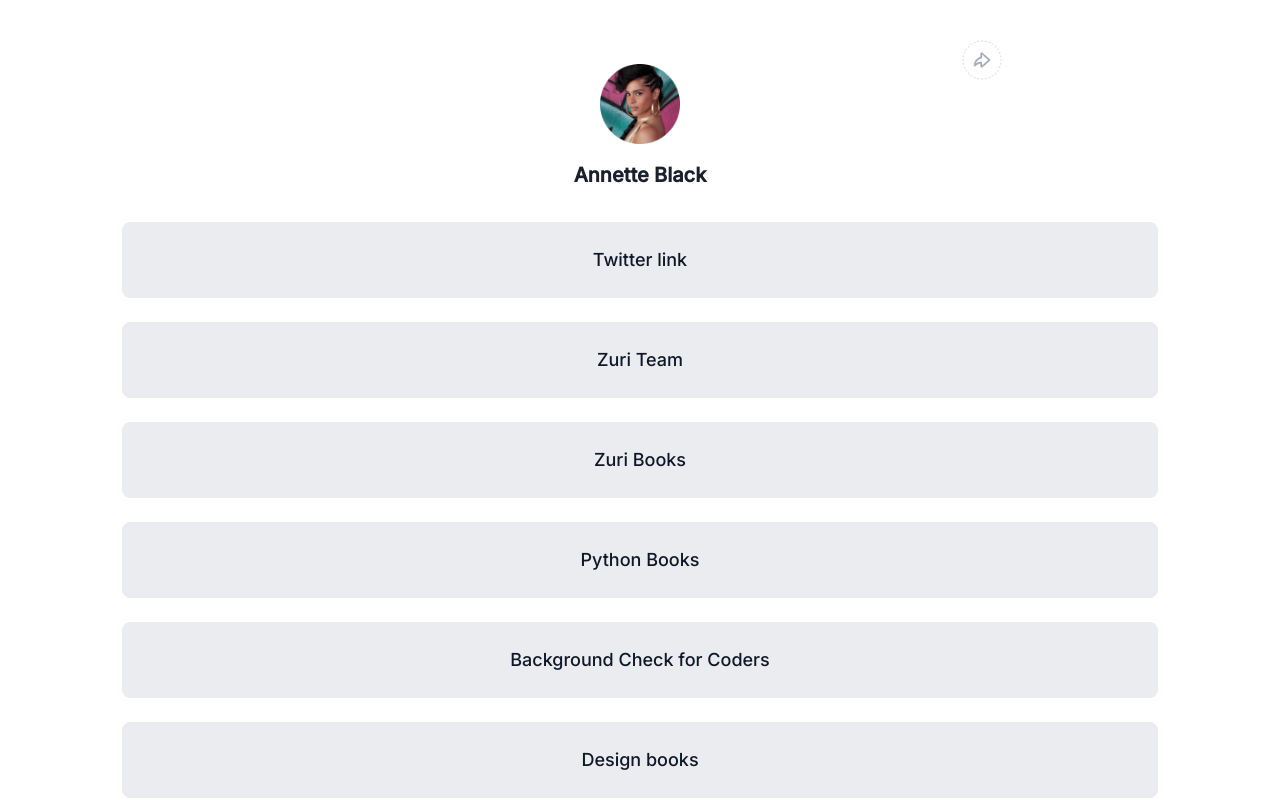
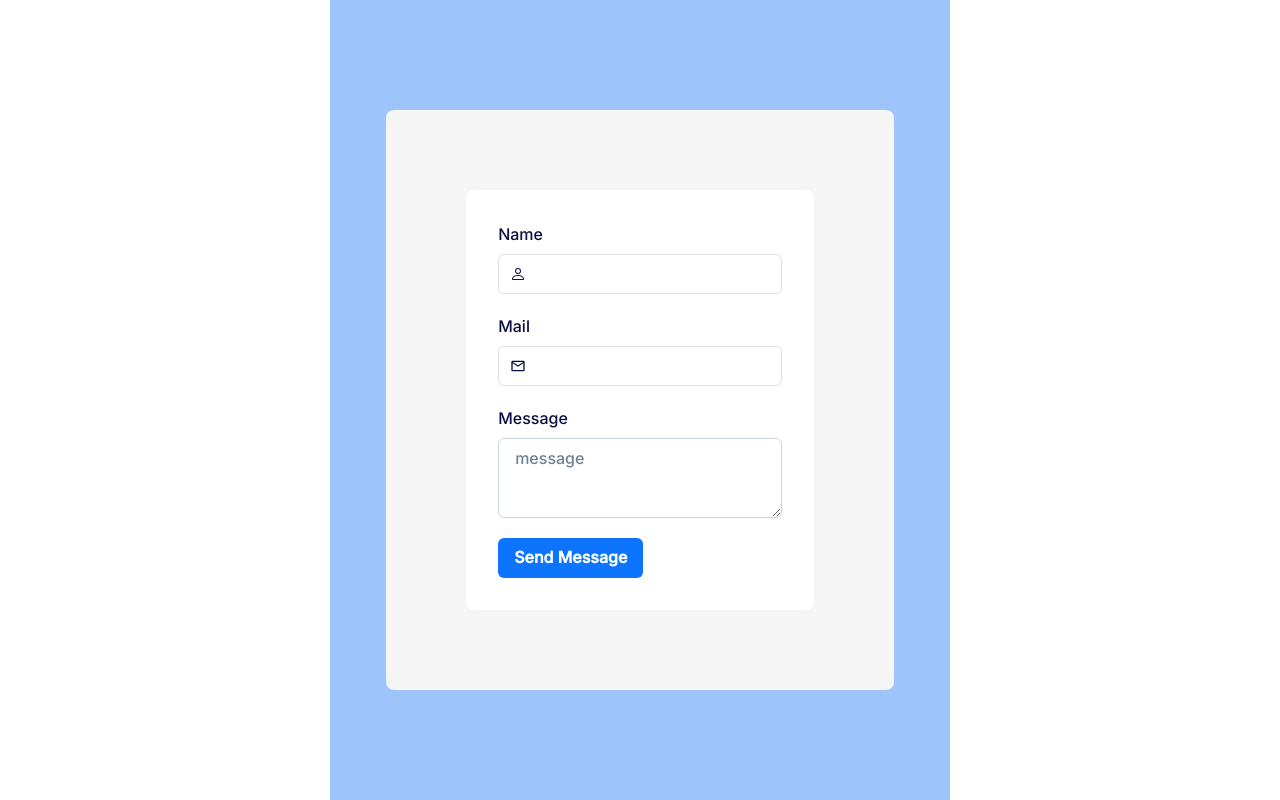
Before and after one commit to Lizzy223/linked-tree, a React (Create React App) app: page /contact in a window 1280 px wide. Shown: the top 800 px of the page. Built offline with nearby package versions, Linux system fonts and the light colour scheme.

Commit message:
feat: Added contact page

```diff
--- a/package.json
+++ b/package.json
@@ -16,6 +16,8 @@
     "framer-motion": "^7.6.1",
     "react": "^18.2.0",
     "react-dom": "^18.2.0",
+    "react-icons": "^4.6.0",
+    "react-router-dom": "^6.4.3",
     "react-scripts": "5.0.1",
     "typescript": "^4.8.4",
     "web-vitals": "^2.1.4"
--- a/src/App.tsx
+++ b/src/App.tsx
@@ -1,9 +1,15 @@
 import Homepage from './Pages/Homepage';
+import {Routes, Route} from 'react-router-dom'
+import Contact from './Pages/Contact';
 
 function App() {
   return (
     <div>
-      <Homepage/>
+       <Routes>
+          <Route path="/" element={<Homepage/>} />
+          <Route path='/contact' element={<Contact/>} />
+        </Routes>
+
     </div>
   );
 }
--- /dev/null
+++ b/src/Pages/Contact.js
@@ -0,0 +1,85 @@
+import {
+  Container,
+  Box,
+  Button,
+  VStack,
+  Wrap,
+  WrapItem,
+  FormControl,
+  FormLabel,
+  Input,
+  InputGroup,
+  InputLeftElement,
+  Textarea,
+} from '@chakra-ui/react';
+import {
+  MdOutlineEmail,
+} from 'react-icons/md';
+import {  BsPerson } from 'react-icons/bs';
+
+export default function Contact() {
+  return (
+    <Container bg="#9DC4FB" w={["100vw",'full']} display='flex' justifyContent='center' alignItems='center' flexDirection='column' h={['100vh','100vh']}  >
+
+        <Box
+          bg="whitesmoke"
+          color="white"
+          borderRadius="lg"
+          m={{ sm: 4, md: 16, lg: 10 }}
+          p={{ sm: 5, md: 5, lg: 16 }}>
+          <Box p={4}>
+            <Wrap spacing={{ base: 20, sm: 3, md: 5, lg: 20 }}>
+
+              <WrapItem>
+                <Box bg="white" borderRadius="lg">
+                  <Box m={8} color="#0B0E3F">
+                    <VStack spacing={5}>
+                      <FormControl id="name">
+                        <FormLabel>Name</FormLabel>
+                        <InputGroup borderColor="#E0E1E7">
+                          <InputLeftElement
+                            pointerEvents="none"
+                            children={<BsPerson color="gray.800" />}
+                          />
+                          <Input type="text" size="md" />
+                        </InputGroup>
+                      </FormControl>
+                      <FormControl id="name">
+                        <FormLabel>Mail</FormLabel>
+                        <InputGroup borderColor="#E0E1E7">
+                          <InputLeftElement
+                            pointerEvents="none"
+                            children={<MdOutlineEmail color="gray.800" />}
+                          />
+                          <Input type="text" size="md" />
+                        </InputGroup>
+                      </FormControl>
+                      <FormControl id="name">
+                        <FormLabel>Message</FormLabel>
+                        <Textarea
+                          borderColor="gray.300"
+                          _hover={{
+                            borderRadius: 'gray.300',
+                          }}
+                          placeholder="message"
+                        />
+                      </FormControl>
+                      <FormControl id="name" float="right">
+                        <Button
+                          variant="solid"
+                          bg="#0D74FF"
+                          color="white"
+                          _hover={{}}>
+                          Send Message
+                        </Button>
+                      </FormControl>
+                    </VStack>
+                  </Box>
+                </Box>
+              </WrapItem>
+            </Wrap>
+          </Box>
+        </Box>
+    </Container>
+  );
+}
--- a/src/index.tsx
+++ b/src/index.tsx
@@ -4,6 +4,7 @@ import './index.css';
 import App from './App';
 import reportWebVitals from './reportWebVitals';
 import { ChakraProvider } from '@chakra-ui/react'
+import { BrowserRouter } from 'react-router-dom';
 
 const root = ReactDOM.createRoot(
   document.getElementById('root') as HTMLElement
@@ -11,7 +12,9 @@ const root = ReactDOM.createRoot(
 root.render(
   <React.StrictMode>
     <ChakraProvider>
+      <BrowserRouter>
     <App />
+    </BrowserRouter>
     </ChakraProvider>
   </React.StrictMode>
 );
```
Also changed, not shown: 1 other file (tests, documents, lock files or other folders).
